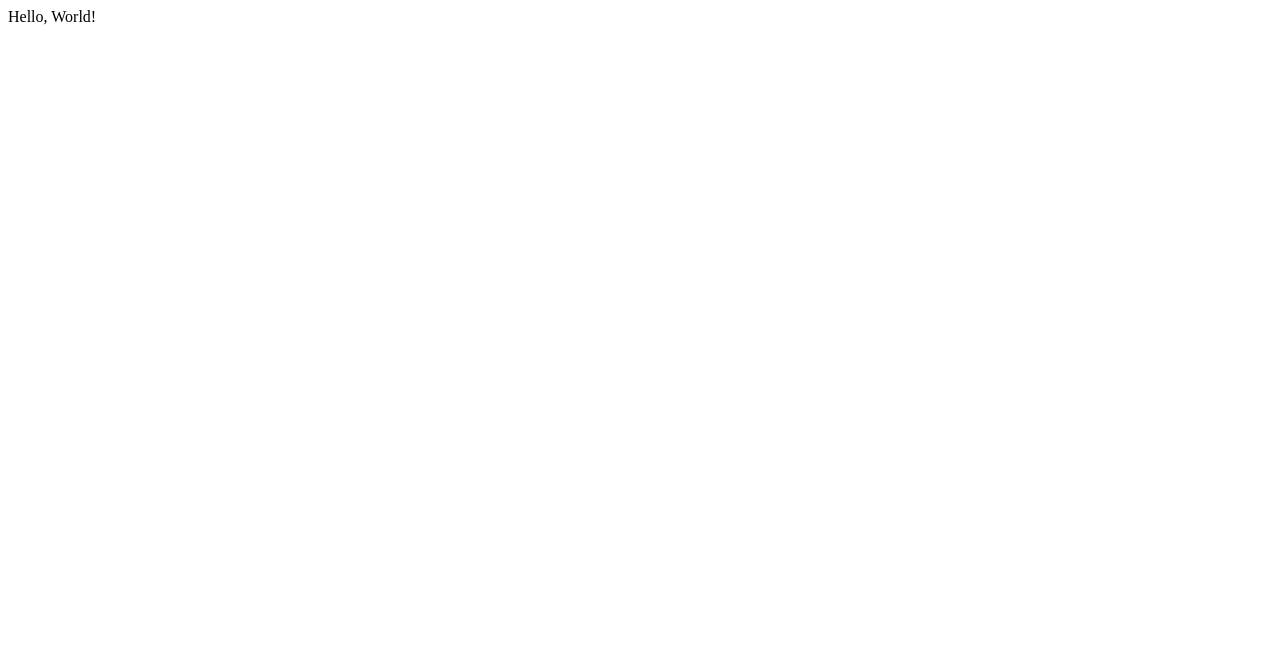
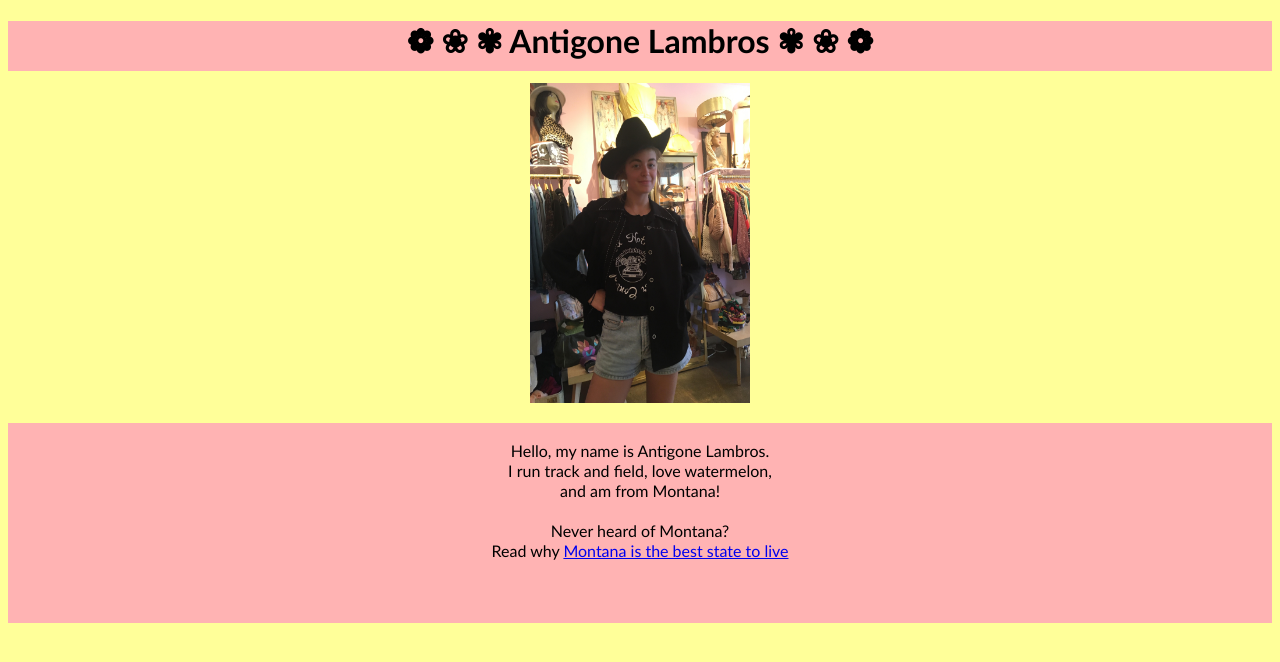
Before and after one commit to antigonelambros/antigonelambros.github.io, a plain HTML site: page index.html in a window 1280 px wide. Drawn offline with Linux system fonts and the light colour scheme.

Commit message:
website changes

```diff
--- a/index.html
+++ b/index.html
@@ -3,8 +3,77 @@
     <head>
             <meta charset="utf-8">
             <title>Hello, World!</title>
+
     </head>
+
+
     <body>
-            Hello, World!
+
+
+         <style>
+    body {
+        background-color: #ffff99;
+    }
+        </style>
+
+<form action="/html/tags/html_form_tag_action.cfm" method="post">
+
+         <div style="background-color: #ffb3b3 ;
+
+         height: 50px;
+         width: 20%
+         border: 1px solid green;">
+     <h1>
+            <center>
+
+<font face="Trebuchet MS" color="black">❁ ❀ ✾ Antigone Lambros ✾ ❀ ❁</font>
+
+            </center>
+     </h1>
+
+         <center>
+ <div>
+           <img
+               src="cowboy.jpg"
+               style="width:220px;height:320px;">
+           </div>
+    <center>
+
+     <form action="/html/tags/html_form_tag_action.cfm" method="post">
+
+         <div style="background-color: #ffb3b3 ;
+
+         height: 200px;
+         width: 20%
+         border: 1px solid green;">
+
+
+<center>
+         <p>
+
+              <br>
+             <font face="Trebuchet MS" color="black">
+             Hello, my name is Antigone Lambros. <br>
+         I run track and field, love watermelon, <br>
+         and am from Montana!<br>
+         <br>
+             Never heard of Montana?
+             <br>
+             Read why
+             <a href= "https://www.onlyinyourstate.com/montana/why-mt-is-the-best-state/"/> Montana is the best state to live </a>
+
+
+             </font>
+         </p>
+
+
+
+    <center>
+
+
+
+
+
+
     </body>
  </html>
```
Also changed, not shown: cowboy.jpg (added).
